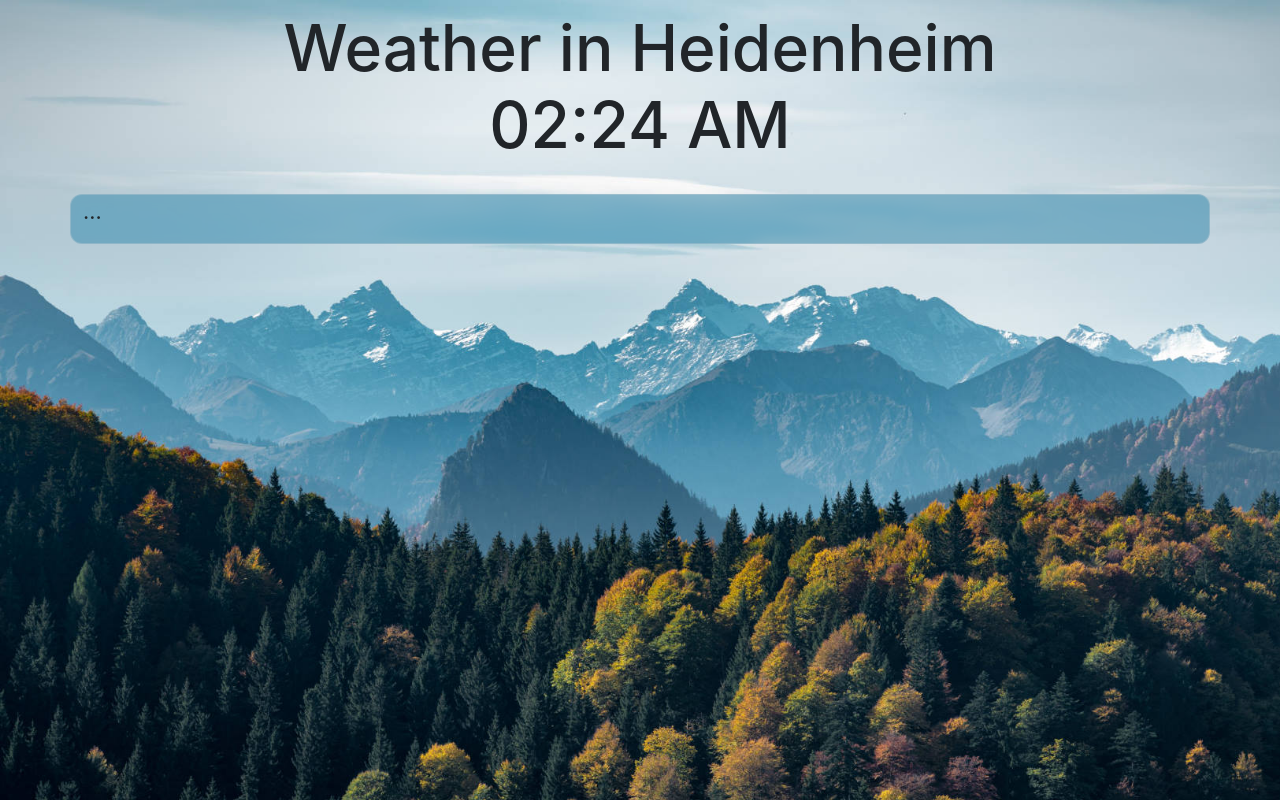
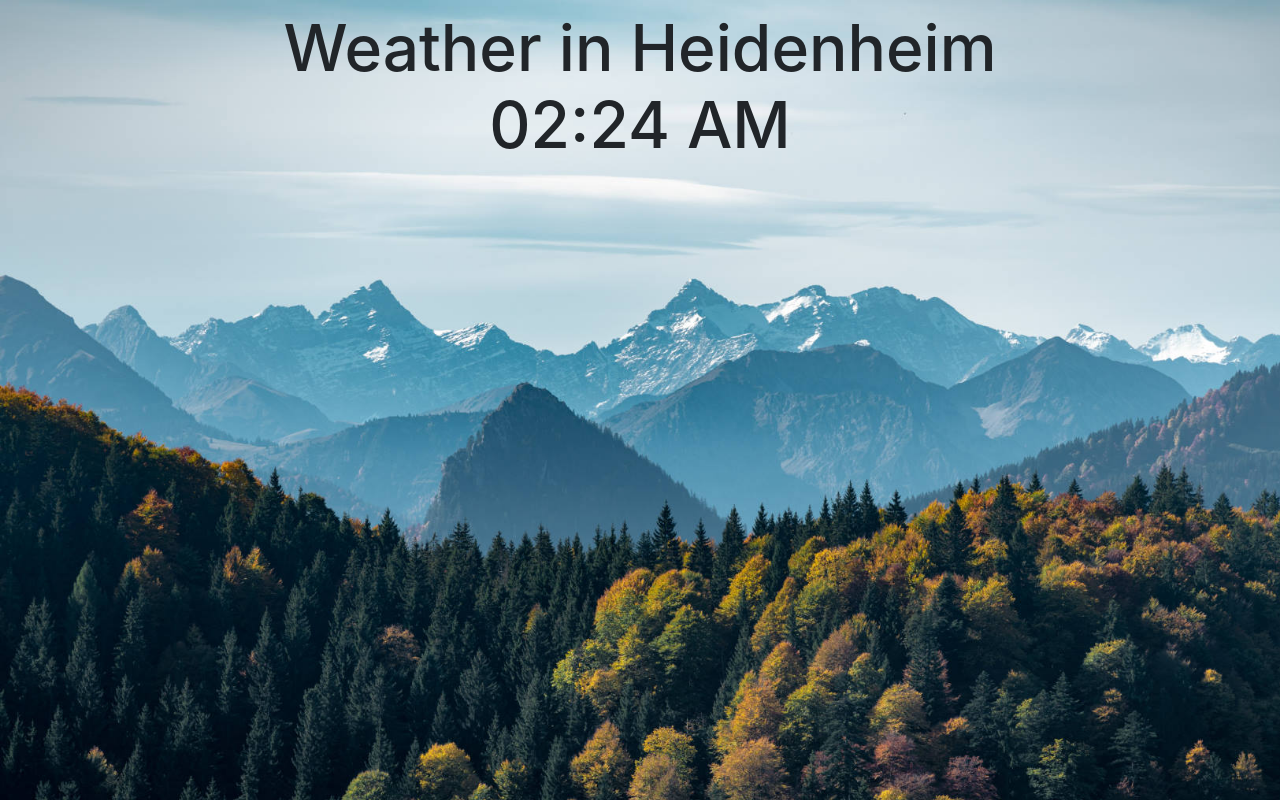
Before and after one commit to AnthonyScola/docker_react_weather_app, a React (Create React App) app: page / in a window 1280 px wide. Built offline with nearby package versions, Linux system fonts and the light colour scheme; no server answers.

Commit message:
Removed chart.js, react-chatjs-2, and moment because they didn't play nice with Docker.

```diff
--- a/package.json
+++ b/package.json
@@ -8,12 +8,10 @@
     "@testing-library/user-event": "^13.5.0",
     "bootstrap": "^5.1.3",
     "bootstrap-icons": "^1.8.1",
-    "chart.js": "^3.7.1",
     "jquery": "^3.6.0",
-    "moment": "^2.29.1",
+    "luxon": "^2.3.1",
     "popper.js": "^1.16.1",
     "react": "^18.0.0",
-    "react-chartjs-2": "^4.0.1",
     "react-dom": "^18.0.0",
     "react-scripts": "5.0.0",
     "web-vitals": "^2.1.4"
--- a/src/App.js
+++ b/src/App.js
@@ -1,7 +1,6 @@
 import React, { useEffect, useState } from 'react';
-import {Chart as ChartJS, BarElement} from 'chart.js';
+import Luxon from 'luxon';
 import 'bootstrap/dist/css/bootstrap.min.css';
-import moment from 'moment';
 import $ from 'jquery';
 import './App.css';
 import WeatherCard from './WeatherCard';
@@ -70,7 +69,10 @@ function App() {
     } else if (i == 1) {
       var dateName = "Tomorrow";
     } else {
-      var dateName = new Date(moment().add(i,'d')).toLocaleString([],{weekday: 'long', timeZone: 'Europe/Berlin'});
+      var nowDate = new Date();
+
+      // add a day
+      var dateName = nowDate.setDate().toLocaleString([],{weekday: 'long', timeZone: 'Europe/Berlin'});
     }
 
     cardDeck.push(<WeatherCard key={"weatherCard_"+i} weatherConds={weatherConds[i]} cardDate={dateName}/>);
@@ -87,12 +89,6 @@ function App() {
         {cardDeck}
       </div>
 
-      <div className='row'>
-        <div className='col-12 card'>
-          <p>...</p>
-        </div>
-      </div>
-
     </div>
   );
 }
```
Also changed, not shown: 1 other file (tests, documents, lock files or other folders).
